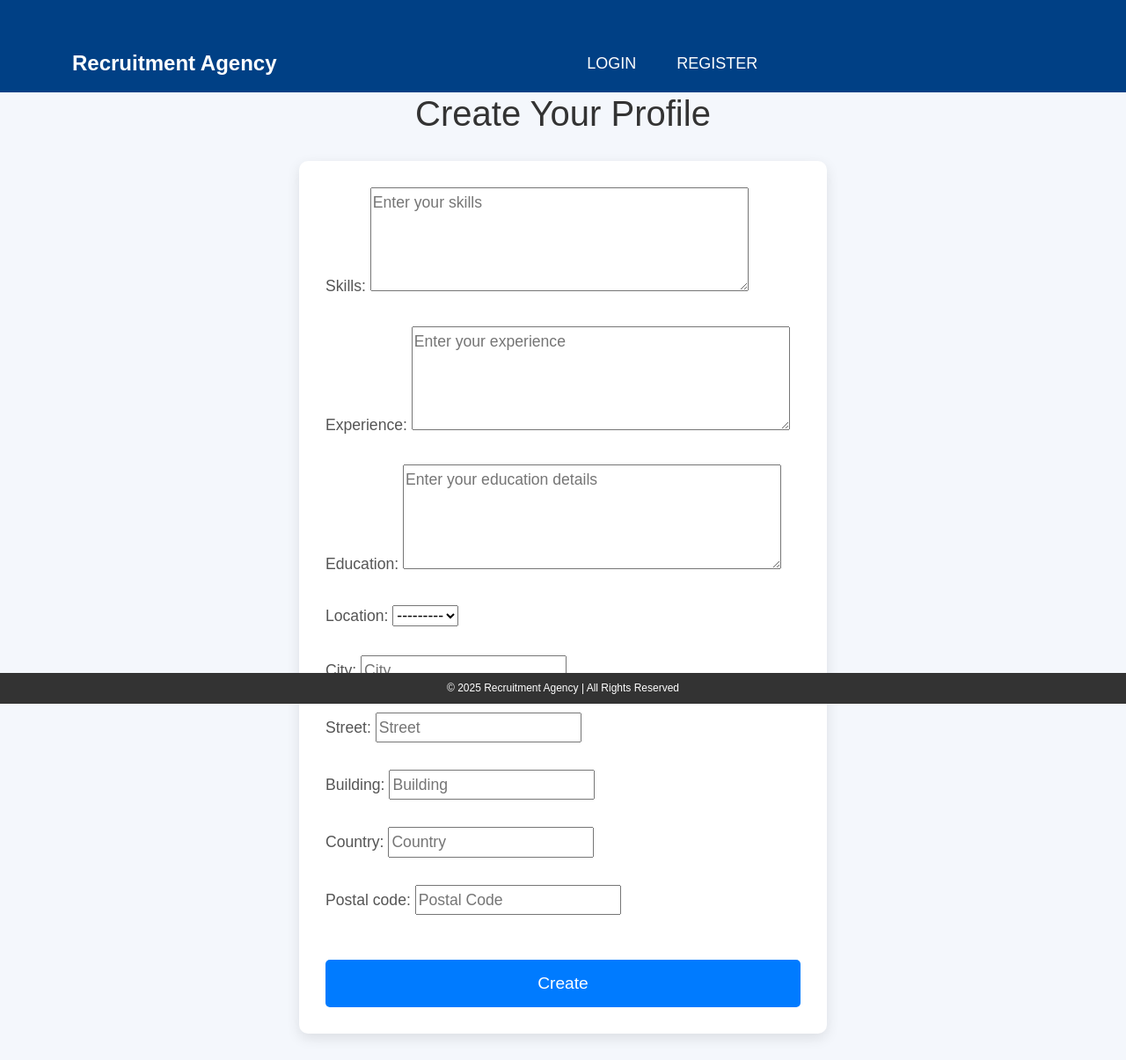
After one commit to tsytsyksvitlana/recruitment_agency, a Django app: page /profile/create/ in a window 1280 px wide. The commit adds this page. Shown: the whole page at 88% size. Run offline with Django 5.2, Linux system fonts and the light colour scheme; data that the repository does not hold is empty; some libraries are stand-ins or nearby versions.

Commit message:
seeker profile done

```diff
--- a/job/forms.py
+++ b/job/forms.py
@@ -1,6 +1,6 @@
 from django import forms
 
-from job.models import Employer
+from job.models import Employer, JobSeekerProfile
 from job.models.company import Company
 from job.models.job_vacancy import JobVacancy
 from job.models.location import Location
@@ -57,3 +57,39 @@ class CompanyForm(forms.ModelForm):
                     pass
 
         return company
+
+
+class JobSeekerProfileForm(forms.ModelForm):
+    # Fields for Location to be entered manually
+    city = forms.CharField(max_length=255, required=False, widget=forms.TextInput(attrs={'placeholder': 'City'}))
+    street = forms.CharField(max_length=255, required=False, widget=forms.TextInput(attrs={'placeholder': 'Street'}))
+    building = forms.CharField(max_length=50, required=False, widget=forms.TextInput(attrs={'placeholder': 'Building'}))
+    country = forms.CharField(max_length=255, required=False, widget=forms.TextInput(attrs={'placeholder': 'Country'}))
+    postal_code = forms.CharField(max_length=20, required=False,
+                                  widget=forms.TextInput(attrs={'placeholder': 'Postal Code'}))
+
+    class Meta:
+        model = JobSeekerProfile
+        fields = ['skills', 'experience', 'education', 'location']
+        widgets = {
+            'skills': forms.Textarea(attrs={'rows': 4, 'placeholder': 'Enter your skills'}),
+            'experience': forms.Textarea(attrs={'rows': 4, 'placeholder': 'Enter your experience'}),
+            'education': forms.Textarea(attrs={'rows': 4, 'placeholder': 'Enter your education details'}),
+        }
+
+    def save(self, commit=True):
+        # Save location if manually entered
+        location_data = {
+            'city': self.cleaned_data.get('city'),
+            'street': self.cleaned_data.get('street'),
+            'building': self.cleaned_data.get('building'),
+            'country': self.cleaned_data.get('country'),
+            'postal_code': self.cleaned_data.get('postal_code')
+        }
+
+        # Create a new Location instance if all location fields are provided
+        if any(location_data.values()):
+            location = Location.objects.create(**location_data)
+            self.instance.location = location
+
+        return super().save(commit)
--- /dev/null
+++ b/job/templates/profile_form.html
@@ -0,0 +1,88 @@
+{% extends 'main.html' %}
+
+{% block content %}
+  <h2>{% if object.pk %}Edit{% else %}Create{% endif %} Your Profile</h2>
+
+  <div class="form-container">
+    <form method="post">
+      {% csrf_token %}
+      {{ form.as_p }}
+
+      <button type="submit" class="submit-button">{% if object.pk %}Update{% else %}Create{% endif %}</button>
+    </form>
+  </div>
+{% endblock %}
+
+{% block extra_styles %}
+<style>
+  /* Styling same as before */
+  body {
+    font-family: 'Arial', sans-serif;
+    line-height: 1.6;
+    background-color: #f4f7fc;
+  }
+
+  .form-container {
+    background-color: #fff;
+    padding: 30px;
+    border-radius: 10px;
+    box-shadow: 0 5px 15px rgba(0, 0, 0, 0.1);
+    max-width: 600px;
+    margin: 30px auto;
+  }
+
+  h2 {
+    text-align: center;
+    color: #333;
+    font-size: 2.5em;
+    margin-bottom: 20px;
+  }
+
+  form {
+    display: flex;
+    flex-direction: column;
+    gap: 15px;
+  }
+
+  .form-container form p {
+    font-size: 1.1em;
+    color: #555;
+  }
+
+  .submit-button {
+    background-color: #007bff;
+    color: #fff;
+    padding: 12px 20px;
+    font-size: 1.2em;
+    border: none;
+    border-radius: 5px;
+    cursor: pointer;
+    transition: background-color 0.3s ease, transform 0.3s ease;
+    margin-top: 20px;
+  }
+
+  .submit-button:hover {
+    background-color: #0056b3;
+    transform: translateY(-2px);
+  }
+
+  .submit-button:focus {
+    outline: none;
+    box-shadow: 0 0 5px rgba(0, 123, 255, 0.6);
+  }
+
+  @media (max-width: 768px) {
+    .form-container {
+      padding: 20px;
+    }
+
+    h2 {
+      font-size: 2em;
+    }
+
+    .submit-button {
+      font-size: 1em;
+    }
+  }
+</style>
+{% endblock %}
--- a/job/urls.py
+++ b/job/urls.py
@@ -10,7 +10,10 @@ from job.views import (
     MyCompanyView,
     activate_vacancy,
     deactivate_vacancy,
-    RecruiterListView
+    RecruiterListView,
+    JobSeekerProfileDetailView,
+    JobSeekerProfileUpdateView,
+    JobSeekerProfileCreateView
 )
 
 urlpatterns = [
@@ -22,6 +25,10 @@ urlpatterns = [
 
     path('candidates/', JobVacancyUpdateView.as_view(), name='candidates-list'),
 
+    path('profile/', JobSeekerProfileDetailView.as_view(), name='profile_view'),
+    path('profile/edit/', JobSeekerProfileUpdateView.as_view(), name='profile_edit'),
+    path('profile/create/', JobSeekerProfileCreateView.as_view(), name='profile_create'),
+
     path('company/create/', CreateCompanyView.as_view(), name='create_company'),
     path('companies/', CompanyListView.as_view(), name='company_list'),
     path('company/<int:pk>/', CompanyDetailView.as_view(), name='company_detail'),
--- a/job/views.py
+++ b/job/views.py
@@ -4,13 +4,13 @@ from django.contrib import messages
 from django.contrib.auth.mixins import LoginRequiredMixin
 from django.core.exceptions import ObjectDoesNotExist
 from django.shortcuts import get_object_or_404, redirect, render
-from django.urls import reverse_lazy
+from django.urls import reverse_lazy, reverse
 from django.views.generic import CreateView, ListView, UpdateView
 from django.views.generic.base import View
 from django.views.generic.detail import DetailView
 
-from job.forms import CompanyForm, JobVacancyForm
-from job.models import Company, Employer, Recruiter
+from job.forms import CompanyForm, JobVacancyForm, JobSeekerProfileForm
+from job.models import Company, Employer, Recruiter, JobSeekerProfile
 from job.models.job_vacancy import JobVacancy
 
 logger = logging.getLogger(__name__)
@@ -160,3 +160,43 @@ class RecruiterListView(LoginRequiredMixin, ListView):
         company = employer.company
 
         return Recruiter.objects.filter(company=company)
+
+
+class JobSeekerProfileCreateView(CreateView):
+    model = JobSeekerProfile
+    form_class = JobSeekerProfileForm
+    template_name = 'profile_form.html'
+    success_url = reverse_lazy('profile_view')
+
+    def form_valid(self, form):
+        form.instance.user = self.request.user.jobseeker_profile
+        return super().form_valid(form)
+
+
+class JobSeekerProfileUpdateView(UpdateView):
+    model = JobSeekerProfile
+    form_class = JobSeekerProfileForm
+    template_name = 'profile_form.html'
+    success_url = reverse_lazy('profile_view')
+
+    def get_object(self, queryset=None):
+        return self.request.user.jobseeker_profile.profile
+
+
+class JobSeekerProfileDetailView(DetailView):
+    model = JobSeekerProfile
+    template_name = 'profile_view.html'
+    context_object_name = 'profile'
+
+    def get_object(self, queryset=None):
+        try:
+            profile = self.request.user.jobseeker_profile.profile
+        except JobSeekerProfile.DoesNotExist:
+            return None
+        return profile
+
+    def get_context_data(self, **kwargs):
+        context = super().get_context_data(**kwargs)
+        if not context.get('profile'):
+            context['create_profile_url'] = reverse('profile_create')
+        return context
--- a/templates/main.html
+++ b/templates/main.html
@@ -172,7 +172,7 @@
                   <a class="nav-link" href="{% url 'vacancy-list' %}">Vacancies</a>
                 </li>
                 <li class="nav-item">
-                  <a class="nav-link" href="{% url 'index' %}">My Profile</a>
+                  <a class="nav-link" href="{% url 'profile_view' %}">My Profile</a>
                 </li>
               {% endif %}
               <li class="nav-item">
```
Also changed, not shown: job/templates/profile_view.html (added, +108 -0 lines).
